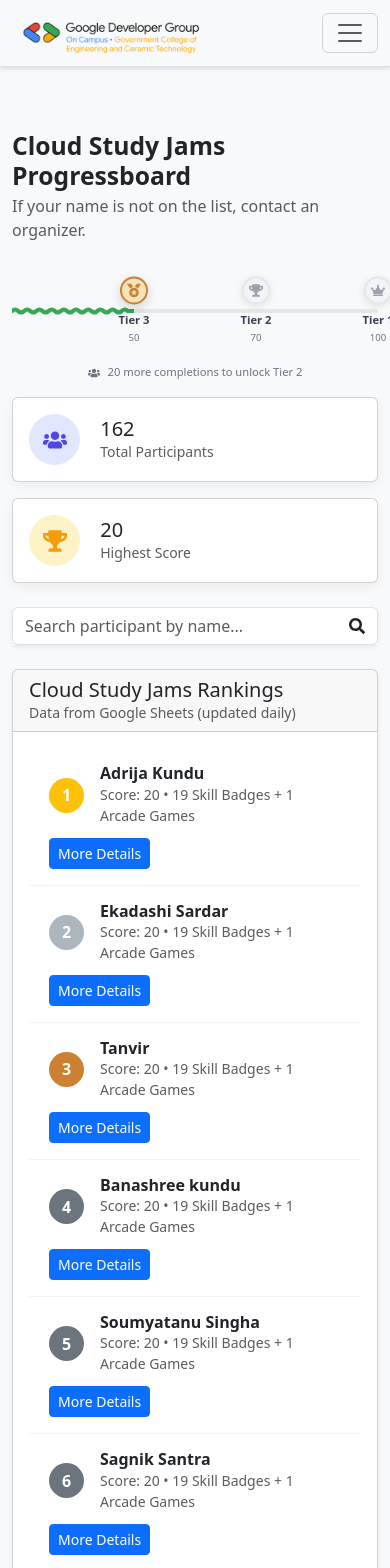
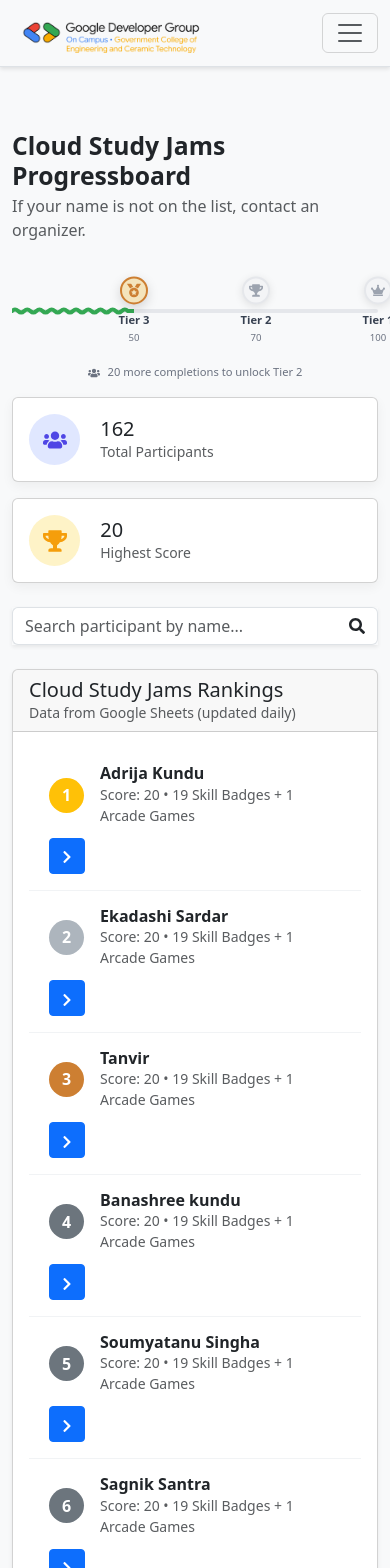
Before and after one commit to GDG-on-Campus-GCECT/GDGoC-GCECT, a React (Vite) app: page /progressboard in a window 390 px wide. Shown: the top 1568 px of the page. Built offline with nearby package versions, Linux system fonts and the light colour scheme.

Commit message:
fix 'more details' on mobile view

```diff
--- a/src/components/progressboard/RankingsList.jsx
+++ b/src/components/progressboard/RankingsList.jsx
@@ -1,5 +1,6 @@
 import React from 'react';
 import { Card, Button } from 'react-bootstrap';
+import { FaChevronRight } from 'react-icons/fa';
 
 /**
  * Determines the CSS class for the rank badge based on the rank number.
@@ -42,8 +43,9 @@
                   </p>
                 </div>
               </div>
-              <Button variant="primary" size="sm" onClick={() => onShowDetails(participant)}>
-                More Details
+              <Button variant="primary" size="sm" onClick={() => onShowDetails(participant)} className="more-details-btn">
+                <span className="d-none d-md-inline">More Details</span>
+                <FaChevronRight className="d-md-none" size={14} />
               </Button>
             </div>
           ))
--- a/src/pages/progressboard/Progressboard.css
+++ b/src/pages/progressboard/Progressboard.css
@@ -99,6 +99,33 @@
 
 .participant-row:last-child {
   border-bottom: none;
+}
+
+/* ==========================================================================
+   More Details Button Responsive Design
+   ========================================================================== */
+
+.more-details-btn {
+  min-width: auto;
+  display: flex;
+  align-items: center;
+  justify-content: center;
+  transition: all 0.2s ease;
+}
+
+/* Mobile: Make button more compact and circular */
+@media (max-width: 767.98px) {
+  .more-details-btn {
+    width: 36px;
+    height: 36px;
+    border-radius: 50%;
+    padding: 0;
+    min-width: 36px;
+  }
+
+  .more-details-btn:hover {
+    transform: translateX(2px);
+  }
 }
 
 /* ==========================================================================
```
